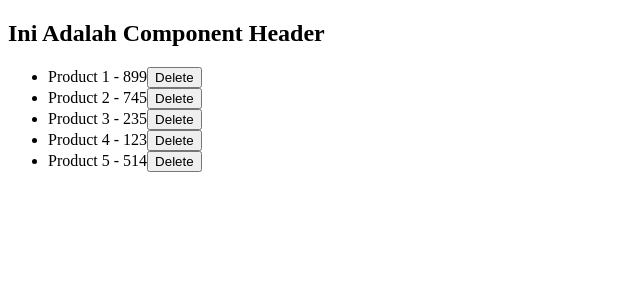
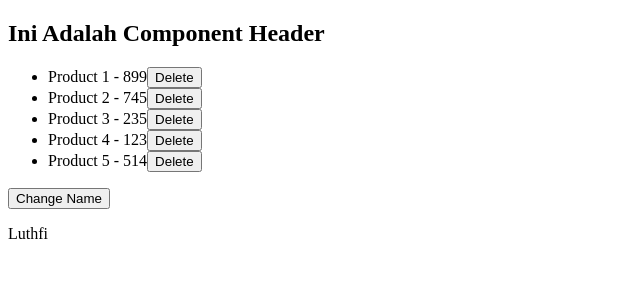
Before and after one commit to luthfimauludy/belajar-reactjs, a React (Create React App) app: page / in a window 1280 px wide. Shown: the top 300 px of the page, without its empty margins (0-640 px from the left). Built offline with nearby package versions, Linux system fonts and the light colour scheme.

Commit message:
Add useEffect

```diff
--- a/src/App.js
+++ b/src/App.js
@@ -1,4 +1,4 @@
-import { useState } from "react";
+import { useState, useEffect } from "react";
 import Header from "./components/Header";
 import ProductList from "./components/ProductList";
 
@@ -16,10 +16,18 @@
         setProducts(newProducts);
     }
 
+    const [name, setName] = useState('Luthfi');
+
+    useEffect(() => {
+        console.log('Use Effect Running');
+    }, [name]);
+
     return (
         <div>
             <Header />
             <ProductList products={products} deleteProduct={deleteProduct}/>
+            <button onClick={() => setName('Joko')}>Change Name</button>
+            <p>{name}</p>
         </div>
     );
 }
```
